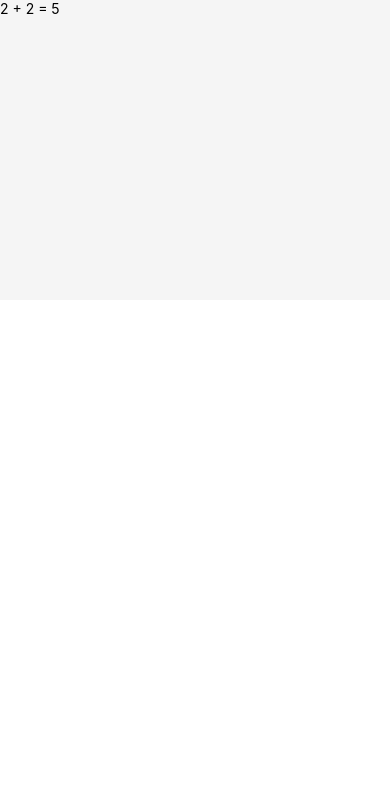
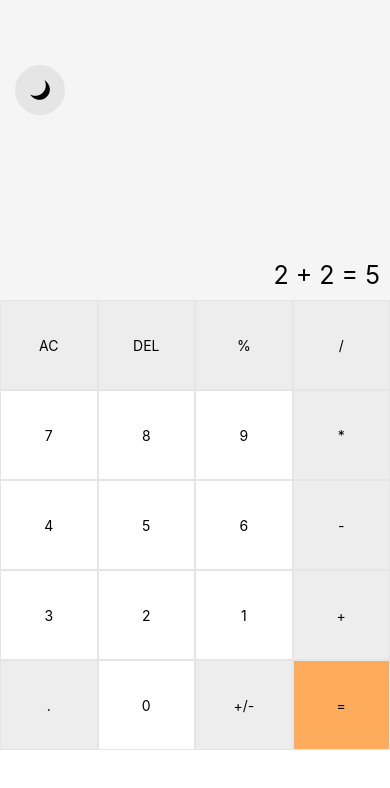
Before and after one commit to michaelleoliveir/reactnative, a React Native app: screen / in a window 390 px wide. Shown: the top 788 px of the page. Built offline with nearby package versions, Linux system fonts and the light colour scheme.

Commit message:
metade da calculadora pronta

```diff
--- a/App.js
+++ b/App.js
@@ -2,10 +2,12 @@ import { StatusBar } from "expo-status-bar";
 import React from "react";
 import { StyleSheet, Text, View, TouchableOpacity } from "react-native";
 import { useState } from "react";
+import { Entypo } from '@expo/vector-icons';
 
 export default function App() {
 
   const[darkMode, setDarkMode] = useState(false)
+  const buttons = ['AC', 'DEL', '%', '/', 7, 8, 9, '*', 4, 5, 6, '-', 3, 2, 1, '+', '.', 0, '+/-', '=']
 
   const styles = StyleSheet.create(
     {
@@ -19,20 +21,65 @@ export default function App() {
       results: {
         backgroundColor: darkMode ? '#282f3b' : '#f5f5f5',
         width: '100%',
-        minHeight: 300
-      }
+        minHeight: 300,
+        alignItems: 'flex-end',
+        justifyContent:'flex-end'
+      },
+
+      resultsText: {
+        margin: 10,
+        fontSize: 25
+      },
+
+      themeButtom: {
+        alignSelf: 'flex-start',
+        bottom: 120,
+        margin: 15,
+        backgroundColor: darkMode ? '#7b8084' : '#e5e5e5',
+        alignItems: 'center',
+        justifyContent: 'center',
+        width: 50,
+        height: 50,
+        borderRadius: 25,
+      },
+
+      buttons: {
+        flexDirection: 'row',
+        flexWrap: 'wrap',
+      },
+
+      button: {
+        borderColor: darkMode ? '#3f445b' : '#e5e5e5',
+        borderWidth: 0.7,
+        alignItems: "center",
+        justifyContent: "center",
+        minWidth: 90,
+        minHeight: 90,
+        flex: 2,
+      },
     }
   )
 
   return(
     <View>
       <View style={styles.results}>
-        <TouchableOpacity style={styles.themeButtom}></TouchableOpacity>
+        <TouchableOpacity style={styles.themeButtom}>
+          <Entypo name={darkMode ? 'light-up' : 'moon'} size={24} color={darkMode ? 'white' : 'black'} onPress={() => darkMode ? setDarkMode(false) : setDarkMode(true)} />
+        </TouchableOpacity>
         <Text style={styles.resultsText}>2 + 2 = 5</Text>
       </View>
 
-      <View style={styles.buttom}>
+      <View style={styles.buttons}>
+        {buttons.map((button) =>
+          button === '='
+          ? <TouchableOpacity key={button} style={[styles.button, {backgroundColor: '#FFAB5C'}]}>
+            <Text style={[styles.textButton]}>{button}</Text>
+          </TouchableOpacity>
 
+          : <TouchableOpacity key={button} style={[styles.button, {backgroundColor: typeof(button) === 'number' ? darkMode === true ? '#303946' : '#fff' : darkMode == true ? '#414853' : '#ededed'}]}>
+            <Text>{button}</Text>
+          </TouchableOpacity>
+        )}
       </View>
     </View>
   )
```
